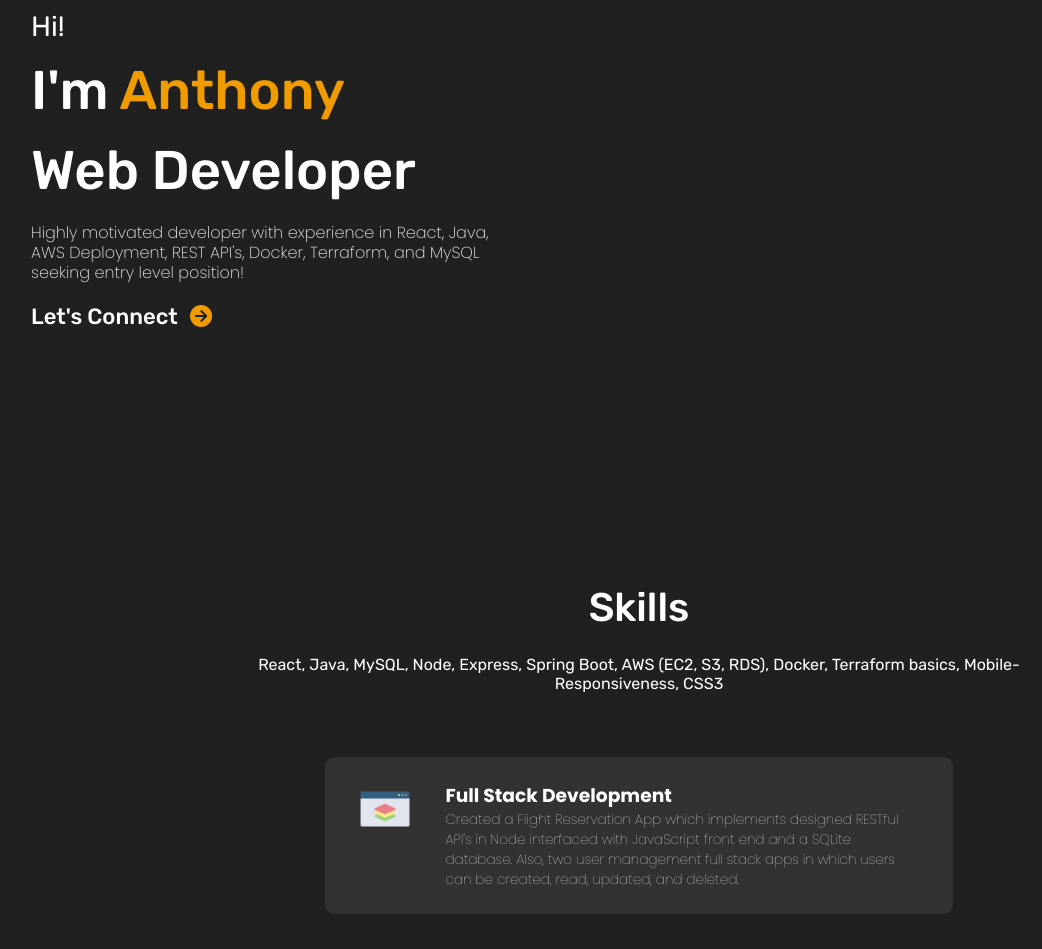
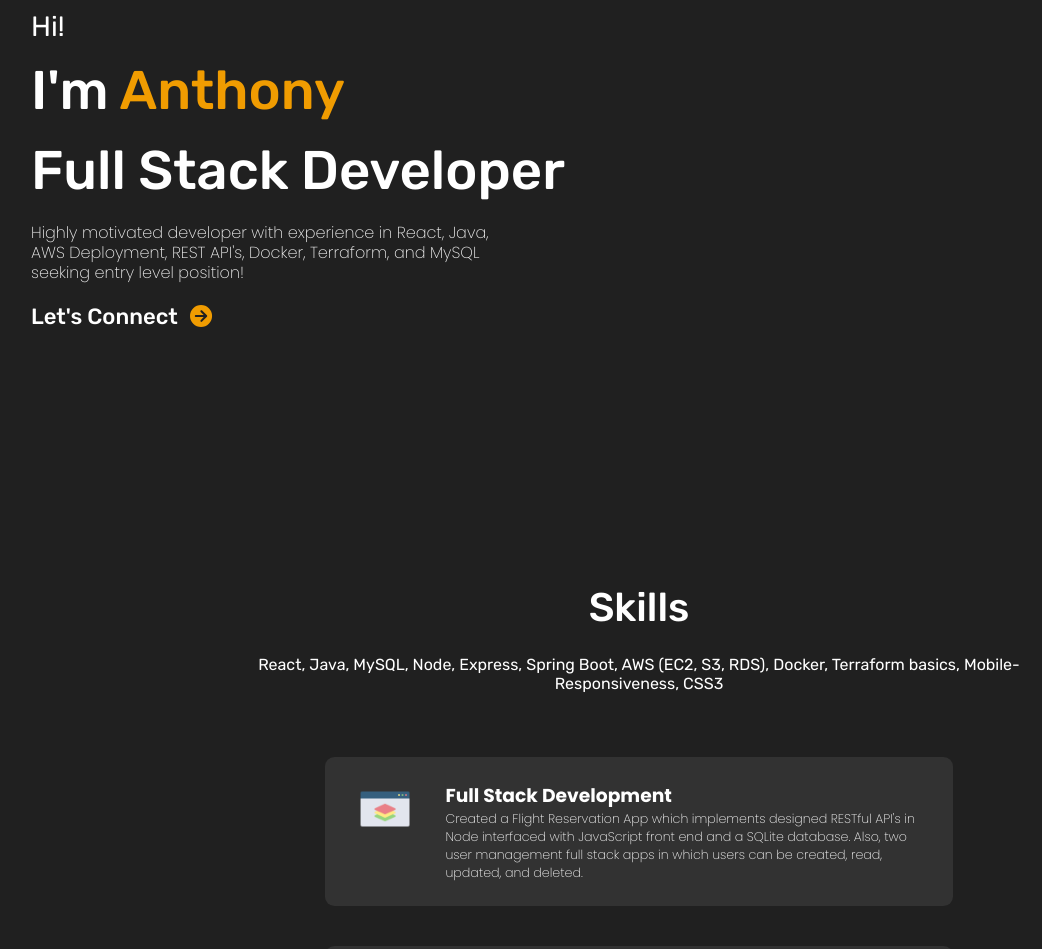
Before and after one commit to anthony-balfour/anthony-balfour.github.io, a React (Create React App) app: page / in a window 1280 px wide. Shown: the part 280-1229 px from the top of the page, without its empty margins (1-1043 px from the left). Built offline with nearby package versions, Linux system fonts and the light colour scheme; a web font is replaced by a local one.

Commit message:
updated portfolio

```diff
--- a/src/Sections/About/about.css
+++ b/src/Sections/About/about.css
@@ -16,6 +16,7 @@
 .about-description-container {
   display: flex;
   justify-content: center;
+  flex-direction: column;
   align-items: center;
   height: 80vh;
   transform: translateY(-2rem);
@@ -26,9 +27,8 @@
   line-height: 1.3;
   font-family: "Poppins", sans-serif;
   font-weight: 500;
-  padding-top: 3rem;
+  padding-top: 1rem;
   text-align: center;
-
 }
 
 .head-shot {
@@ -38,7 +38,7 @@
   object-fit: cover;
   border-radius: 2px;
   margin-bottom: 3rem;
-  opacity: 0.54;
+  opacity: 0.5;
   z-index: -1;
   top: 5rem;
 }
--- a/src/Sections/About/about.js
+++ b/src/Sections/About/about.js
@@ -11,9 +11,10 @@ export const About = () => {
         <p className="about-description">
         {/* I was born in Seattle and have lived here most of my life. For fun I do boxing, jiu-jitsu, tennis, and read. I am currently reading the Dune series (God Emperor of Dune). I love watching anime!
          One piece is a favorite and Beach House is one of my favorite music bands. */}
-         I graduated from the University of Washington in 2023 with courses in Full Stack Web Development, Data Structures and Algorithms, and Java! I've continued learning through projects since graduating
-         by creating two Full Stack React/Spring Boot User Management Apps, and deploying those apps and previous ones with Docker and AWS. I am currently learning Terraform! Thanks
+         I graduated from the University of Washington in 2023 with courses in Full Stack Web Development, Data Structures and Algorithms, and Java!
         </p>
+        <p className="about-description">I've continued learning through projects since graduating
+         by creating two Full Stack React/Spring Boot User Management Apps, and deploying those apps and previous ones with Docker and AWS. I am currently learning Terraform! Thanks</p>
       </div>
     </section>
   )
--- a/src/Sections/Intro/intro.js
+++ b/src/Sections/Intro/intro.js
@@ -20,7 +20,7 @@ const Intro = () => {
       <section id="intro-content">
         <p id="hello">Hi!</p>
         <p className="intro-text">I'm <span id="introName">Anthony</span></p>
-        <span className="intro-text" id="web-dev">Web Developer</span>
+        <span className="intro-text" id="web-dev">Full Stack Developer</span>
         <p className="intro-paragraph"> Highly motivated developer with experience in React, Java, AWS Deployment, REST API's, Docker, Terraform,
           and MySQL seeking entry level position!</p>
           {/* Tools: React, Spring Boot, AWS (EC2, S3, RDS), Java, MySQL, Bootstrap, Node, Express, Axios, CRUD </p> */}
--- a/src/Sections/Skills/skills.css
+++ b/src/Sections/Skills/skills.css
@@ -50,8 +50,9 @@
 
 .skills-card-text > p {
   font-family: "Poppins", sans-serif;
-  font-size: 0.85rem;
-  font-weight: 100;
+  font-size: 0.79rem;
+  font-weight: 200;
+  color: rgb(245, 245, 245);
 }
 
 h3 {
```
